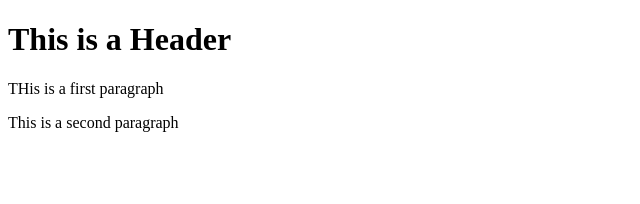
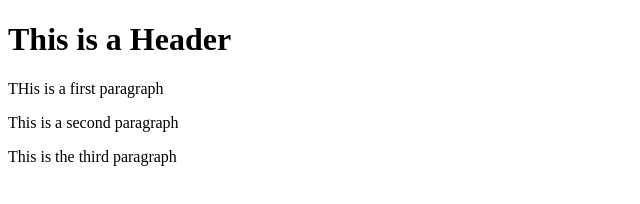
Before and after one commit to RithwikKerur/UI_Frameworks, a website: page index.html in a window 1280 px wide. Shown: the whole page, without its empty margins (0-640 px from the left). Drawn offline with Linux system fonts and the light colour scheme.

Commit message:
fifth commit

```diff
--- a/index.html
+++ b/index.html
@@ -6,5 +6,6 @@
         <h1>This is a Header</h1>
         <p>THis is a first paragraph</p>
         <p> This is a second paragraph</p>
+        <p> This is the third paragraph</p>
     </body>
 </html>
```
Also changed, not shown: package.json (added, +24 -0 lines), 3 other files.
